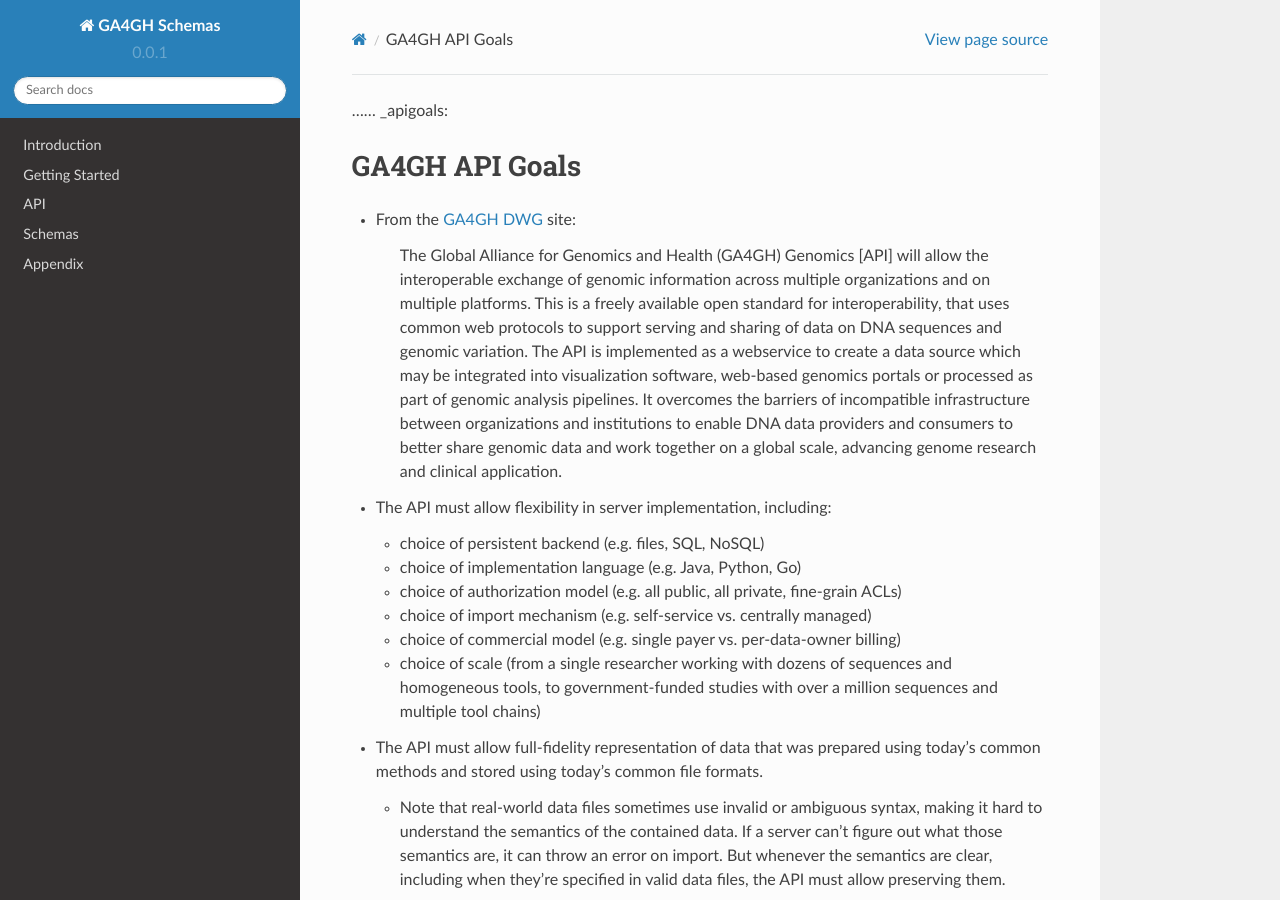
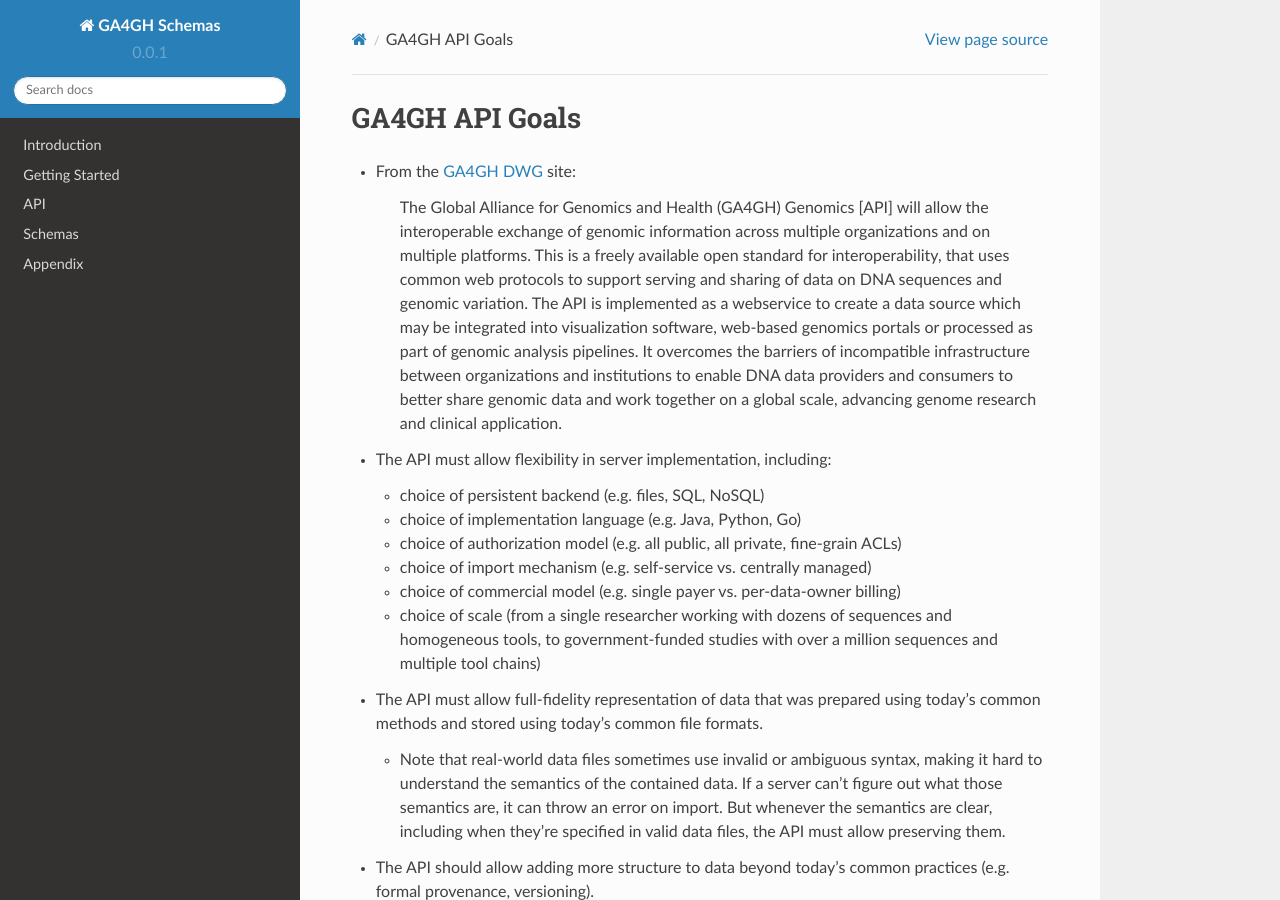
Before and after one commit to ga4gh/ga4gh-schemas, a Sphinx documentation site: the page built from doc/source/api/apigoals_intro.rst, in a window 1280 px wide and 900 px high. Built offline with Sphinx 7.4.7 and the Read the Docs theme 2.0.0, drawn with Linux system fonts in a browser that asks for light colours; pages that are not in the unit, such as notebooks, are missing from menus.

Commit message:
Fix the section definition for apigoals. It is referenced elsewhere and generates an error during the build.

```diff
--- a/doc/source/api/apigoals_intro.rst
+++ b/doc/source/api/apigoals_intro.rst
@@ -1,4 +1,4 @@
-...... _apigoals:
+.. _apigoals:
 
 ***************************
 GA4GH API Goals
```
